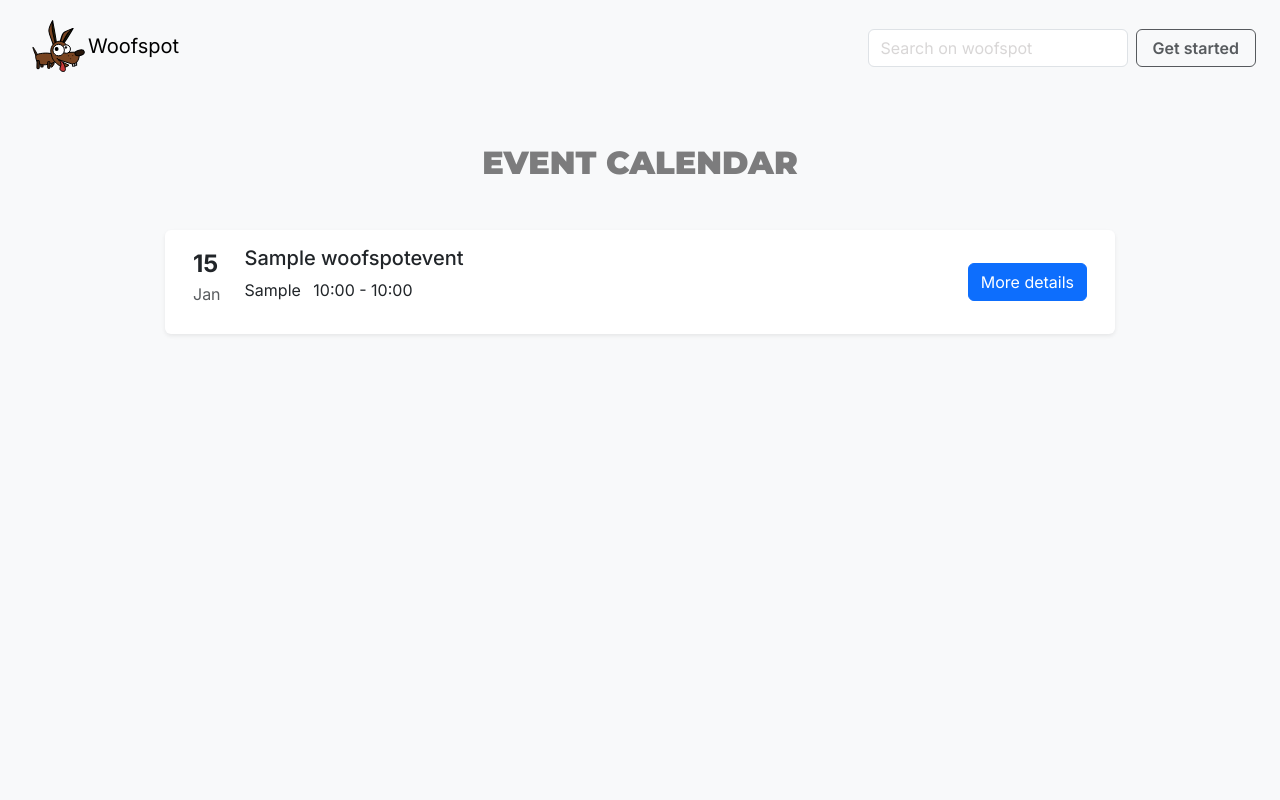
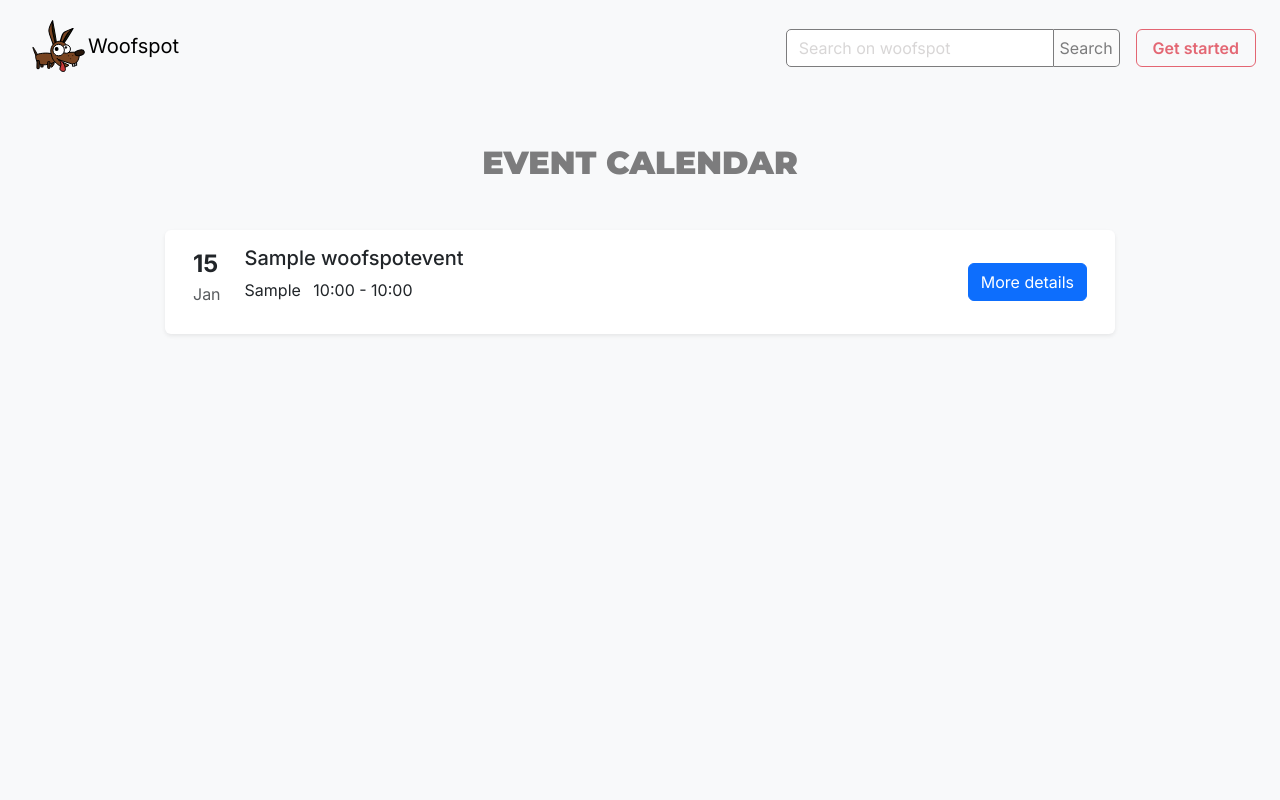
Before and after one commit to tayapro/woofspot, a Django app: page / in a window 1280 px wide. Run offline with Django 5.2, Linux system fonts and the light colour scheme; tables that the repository leaves empty hold one stand-in row (values such as "Sample post"); some libraries are stand-ins or nearby versions.

Commit message:
feat(UI): Restyle search field

```diff
--- a/static/css/style.css
+++ b/static/css/style.css
@@ -5,6 +5,7 @@
 :root {
   --font-family: "Inter", sans-serif;
   --header-font-family: "Montserrat", sans-serif;
+  --white-color: rgb(251, 251, 251);
 }
 
 * {
@@ -54,6 +55,49 @@ body {
   border: none;
 }
 
+#search-form {
+  display: flex;
+  justify-content: left;
+  align-items: center;
+}
+
+#search-input {
+  border: 1px solid rgba(124, 124, 125, 255);
+  border-radius: 5px 0 0 5px;
+}
+
+#search-input:focus {
+  outline: none;
+}
+
+#bth-search-form {
+  border: 1px solid rgba(124, 124, 125, 255);
+  padding: 0.37rem;
+  background-color: var(--white-color);
+  border-radius: 0 5px 5px 0;
+  color: rgba(124, 124, 125, 255);
+  border-left-style: none;
+}
+
+#bth-search-form:hover {
+  cursor: pointer;
+}
+
+@media (max-width: 768px) {
+  .search-form-container {
+    display: flex;
+    justify-content: center;
+    position: fixed;
+    bottom: 0;
+    left: 0;
+    width: 100%;
+    background-color: #f8f9fa;
+    border-top: 1px solid #ddd;
+    z-index: 10;
+    padding: 1rem;
+  }
+}
+
 /* Get started page */
 .xmark-icon .fa-solid {
   display: inline-block;
@@ -100,6 +144,10 @@ input::placeholder {
 }
 
 /* Results page */
+.results-container {
+  height: calc(100vh - 130px);
+}
+
 .no-results img {
   height: 200px;
   width: auto;
--- a/templates/base.html
+++ b/templates/base.html
@@ -28,13 +28,16 @@
             </a>
         </div>
 
-        <div class="d-flex">
-            <form method="GET" action="{% url 'search_results' %}" class="d-flex">
-                <input class="form-control me-2" type="search" name="query" placeholder="Search on woofspot"
-                    aria-label="Search" required>
-                <button type="submit" class="d-none">Search</button>
-            </form>
-
+        <div class="d-flex gap-3">
+            <div class="search-form-container">
+                <form method="GET" action="{% url 'search_results' %}" id="search-form" class="d-flex">
+                    <label for="search-input">
+                        <input type="text" id="search-input" class="form-control me-2" name="query"
+                            placeholder="Search on woofspot" minlength="2" size="20" autocomplete="off"
+                            aria-label="Search" required></label>
+                    <button type="submit" id="bth-search-form">Search</button>
+                </form>
+            </div>
             <div>
                 {% if user.is_authenticated %}
                 <div class="user-icon">
@@ -66,7 +69,7 @@
                 {% else %}
                 <div>
                     <a href="{% url 'my_signin' %}"
-                        class="btn btn-outline-default active fw-semibold text-body-secondary text-opacity-75 px-3">
+                        class="btn btn-outline-default active fw-semibold text-danger text-opacity-75 px-3">
                         Get started
                     </a>
                 </div>
--- a/woofspot_project/settings.py
+++ b/woofspot_project/settings.py
@@ -31,7 +31,7 @@ STATIC_VERSION = int(time.time())
 SECRET_KEY = os.environ.get("SECRET_KEY")
 
 # SECURITY WARNING: don't run with debug turned on in production!
-DEBUG = True
+DEBUG = False
 
 ALLOWED_HOSTS = ['8000-tayapro-woofspot-dr7arhh9daf.ws.codeinstitute-ide.net',
                  '.herokuapp.com']
```
Also changed, not shown: event_app/templates/event_app/search_results.html (+10 -6 lines).
